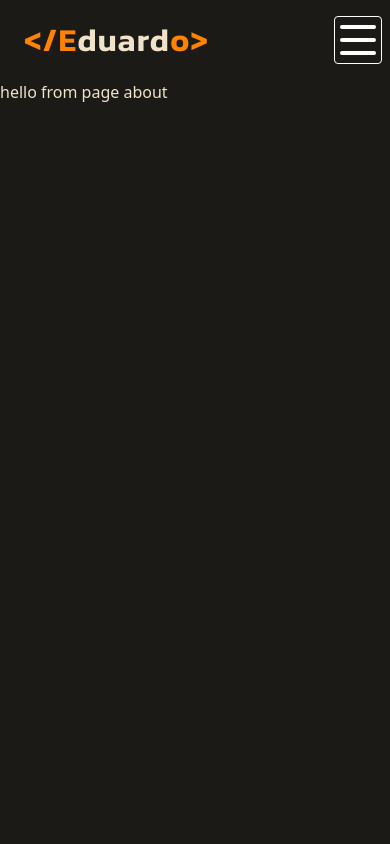
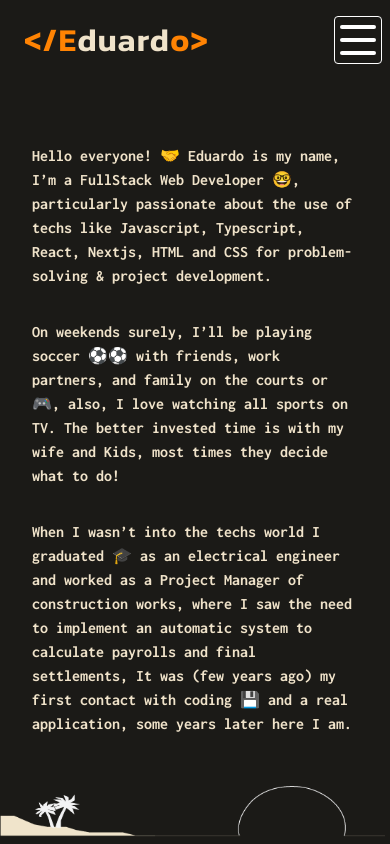
Before and after one commit to Edjhernandez/portfolio-eduardo, a Next.js app: page /about in a window 390 px wide. Built offline with nearby package versions, Linux system fonts and the light colour scheme.

Commit message:
finish about me until desktop version

```diff
--- a/src/app/about/page.tsx
+++ b/src/app/about/page.tsx
@@ -1,5 +1,28 @@
+import Image from "next/image"
+import { inconsolata } from "../ui/fonts"
+
 export default function About() {
     return (
-      <h1 className='text-text'>hello from page about</h1>
+      <main className={`${inconsolata.className} text-text text-base  font-medium pt-16 lg:text-xl`}>
+
+        <div className="px-8 lg:max-w-5xl lg:mx-auto">
+        <p>Hello everyone! 🤝 Eduardo is my name, I’m a FullStack Web Developer 🤓, particularly passionate about the use of techs like Javascript, Typescript, React, Nextjs, HTML and CSS for problem-solving & project development.</p>
+
+        <p className="mt-8 mb-8">On weekends surely, I’ll be playing soccer ⚽⚽ with friends, work partners, and family on the courts or 🎮, also, I love watching all sports on TV. The better invested time is with my wife and Kids, most times they decide what to do!</p>
+
+        <p>When I wasn’t into the techs world I graduated 🎓 as an electrical engineer and worked as a Project Manager of construction works, where I saw the need to implement an automatic system to calculate payrolls and final settlements, It was (few years ago) my first contact with coding 💾 and a real application, some years later here I am.
+        </p>
+        </div>
+        <Image
+          width={1600}
+          height={100}
+          alt="sunset"
+          src={'/images/Artboard1.png'}
+          className="absolute bottom-0 lg:hidden"
+        />
+
+
+      </main>
+
     )
   }
--- a/src/app/page.tsx
+++ b/src/app/page.tsx
@@ -3,9 +3,9 @@ import Image from "next/image";
 
 export default function Home() {
   return (
-    <main className={`${inconsolata.className} not-italic leading-normal pt-32`}>
+    <main className={`${inconsolata.className} not-italic leading-normal pt-32 lg:flex lg:pt-16`}>
 
-      <div className="w-full flex justify-center">
+      <div className="w-full flex justify-center lg:w-1/2">
         <div className="pl-3">
           <h1 className="text-mark-text2 text-[40px] font-blacks sm:text-[64px]">Eduardo Hernandez</h1>
           <h5 className="text-text text-[32px] font-bold my-4 sm:text-[40px]">Software Developer</h5>
@@ -13,7 +13,7 @@ export default function Home() {
         </div>
       </div>
 
-      <div className="relative">
+      <div className="relative lg:w-1/2">
 
         <Image
           width={300}
@@ -31,14 +31,12 @@ export default function Home() {
           className="hidden sm:block sm:absolute sm:top-28 sm:ml-auto sm:mr-auto sm:left-0 sm:right-0"
         />
 
+        <div className="mt-16 mb-16 flex justify-center lg:mt-0">
 
-
-      <div className="mt-16 mb-16 flex justify-center">
-            <p className="font-normal text-[10px] text-[#A35709] sm:text-base ">let button_menu = document.querySelector(".header_button");<br></br>
+          <p className="font-normal text-[10px] text-[#A35709] sm:text-base">let button_menu = document.querySelector(".header_button");<br></br>
             let float_menu = document.querySelector(".header_menu--float");<br></br>
             <br></br>
-              let line_top = document.querySelector(".header_button_line--<br></br>
-              top");<br></br>
+            let line_top = document.querySelector(".header_button_line--top");<br></br>
             let line_under = document.querySelector(".header_button_line--<br></br>
             bottom");<br></br>
             <br></br>
@@ -64,15 +62,13 @@ export default function Home() {
             <br></br>
             &nbsp;&nbsp;&nbsp;writeSymbols();<br></br>
             &nbsp;&nbsp;&#123;<br></br>
-              &nbsp;&#123;<br></br>
-              &nbsp;writeSymbols();<br></br>
             &#123; ...
           </p>
+
         </div>
 
       </div>
 
-
     </main>
   )
 }
```
Also changed, not shown: public/images/Artboard1.png (added), public/images/Artboard2.png (added). Lines whose indentation alone changed are shown as unchanged.
